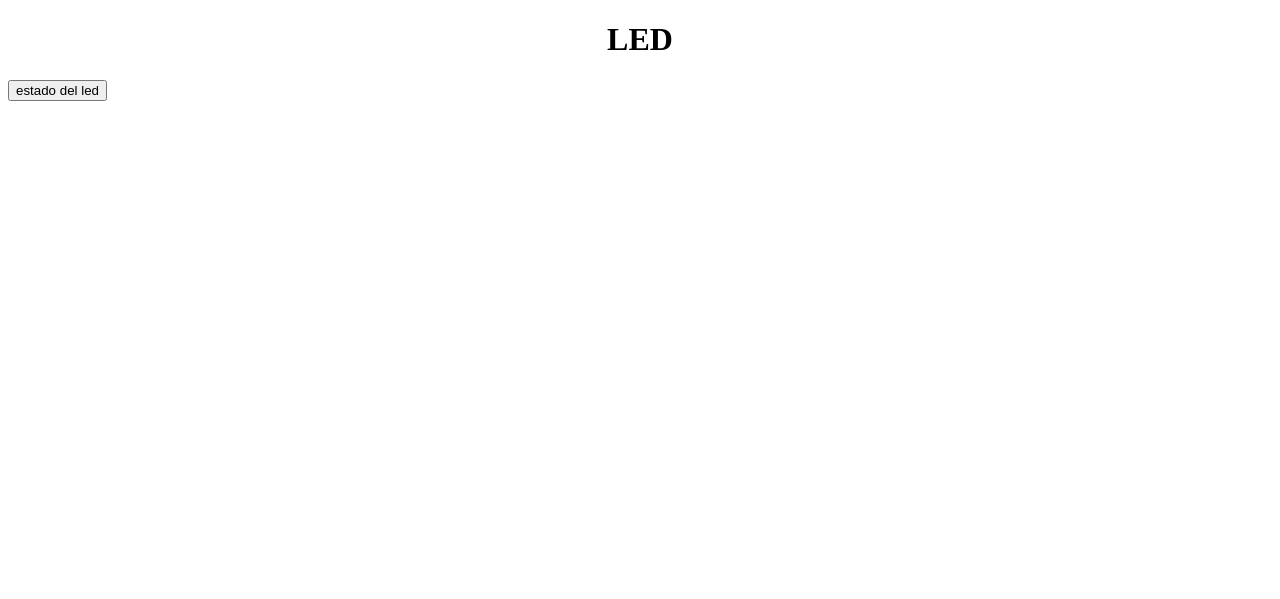
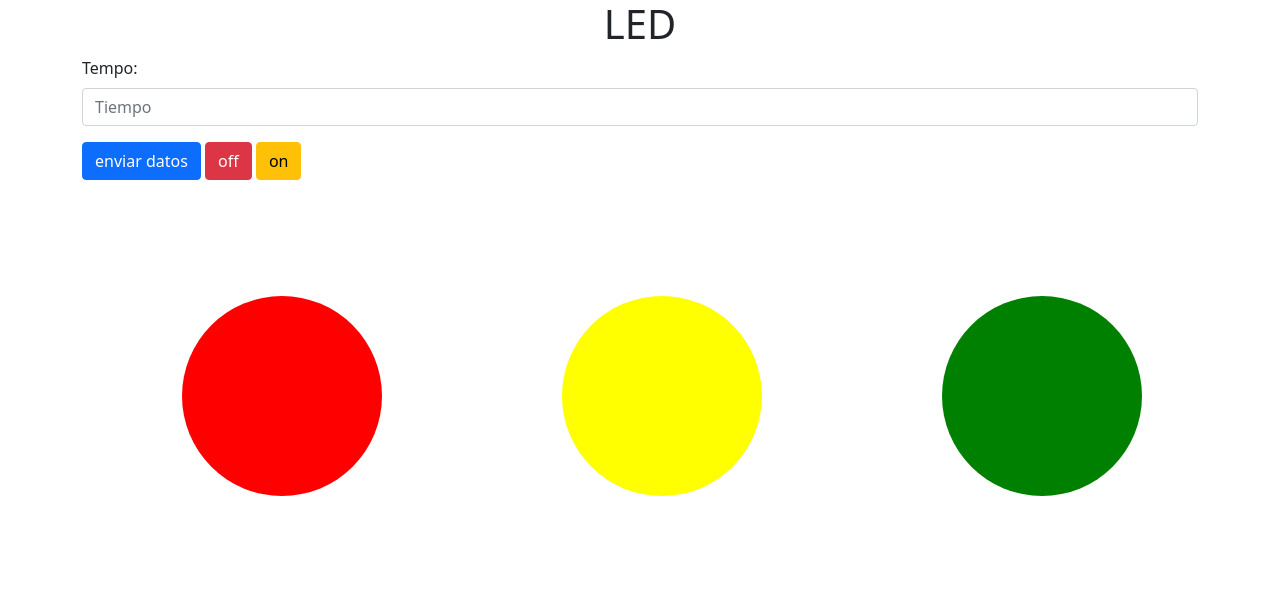
Before and after one commit to rodriQuelali/arduino-node, a website: page public/index.html in a window 1280 px wide. Drawn offline with nearby package versions, Linux system fonts and the light colour scheme; no server answers.

Commit message:
led manipulando con socket.io

```diff
--- a/public/css/styles.css
+++ b/public/css/styles.css
@@ -0,0 +1,19 @@
+
+.circle{
+    margin: 100px;
+    padding: 100px;
+    background-color: red;
+    border-radius: 50%;
+}
+.circle-1{
+    margin: 100px;
+    padding: 100px;
+    background-color: yellow;
+    border-radius: 50%;
+}
+.circle-2{
+    margin: 100px;
+    padding: 100px;
+    background-color: green;
+    border-radius: 50%;
+}
--- a/public/index.html
+++ b/public/index.html
@@ -4,13 +4,43 @@
     <meta charset="UTF-8">
     <meta http-equiv="X-UA-Compatible" content="IE=edge">
     <meta name="viewport" content="width=device-width, initial-scale=1.0">
+    <link href="https://cdn.jsdelivr.net/npm/bootstrap@5.0.2/dist/css/bootstrap.min.css" rel="stylesheet" integrity="sha384-EVSTQN3/azprG1Anm3QDgpJLIm9Nao0Yz1ztcQTwFspd3yD65VohhpuuCOmLASjC" crossorigin="anonymous">
+    <link rel="stylesheet" href="css/styles.css">
     <title>Document</title>
 </head>
 <body>
-    <center><h1>LED</h1></center>
-    <button id="btn-onclick" onclick="">
-        estado del led
-    </button>
+    <div class="container">
+        <div class="row">
+            <center><h1>LED</h1></center>
+
+            <div class="mb-3">
+                <label for="exampleFormControlInput1" class="form-label">Tempo:</label>
+                <input type="number" class="form-control" id="txttime" placeholder="Tiempo">
+              </div>
+              <div class="mb-3">
+                <button id="btn-time" onclick="btnTime()" class="btn btn-primary">enviar datos</button>
+                <button id="btn-off" onclick="btnOff()" class="btn btn-danger">off</button>
+                <button id="btn-off" onclick="btnOn()" class="btn btn-warning">on</button>
+            </div>
+            <div class="col-4">
+                <div class="circle" id="circle">
+
+                </div>
+            </div>
+
+            <div class="col-4">
+                <div class="circle-1" id="circle-1">
+
+                </div>
+            </div>
+            <div class="col-4">
+                <div class="circle-2" id="circle-2">
+
+                </div>
+            </div>
+        </div>
+    </div>
+
 
     <script src="/socket.io/socket.io.js" charset="utf-8"></script>
     <script src="./script.js"></script>
--- a/public/script.js
+++ b/public/script.js
@@ -1,10 +1,28 @@
 const socket = io();
 
-const btn = document.getElementById('btn-onclick');
+/*const btn = document.getElementById('btn-onclick');
 btn.onclick = ()=>{
+    socket.emit('apagar');
+}*/
 
+const btnTime = ()=>{
+    const datos = {
+        txttime: document.getElementById("txttime").value
+    }
+    socket.emit('times', datos);
+    setTimeout(() => {
+        document.getElementById("circle").style.display = "none";
+    }, document.getElementById("txttime").value);
+}
+
+const btnOff = ()=>{
+    document.getElementById("circle").style.display = "none";
     socket.emit('apagar');
+}
 
+const btnOn = ()=>{
+    document.getElementById("circle").style.display = "block";
+    socket.emit('prender');
 }
 
 
```
Also changed, not shown: index.js (+16 -8 lines).
